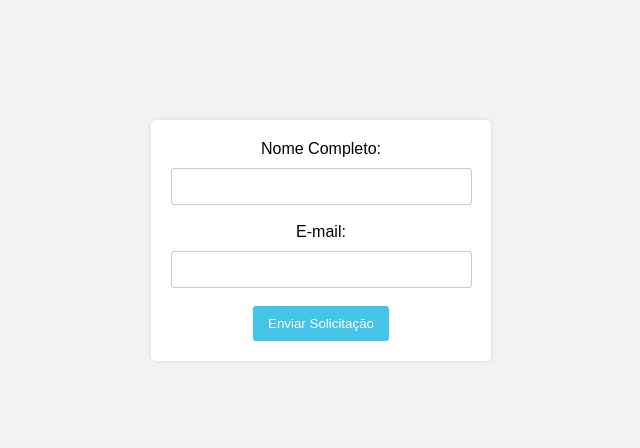
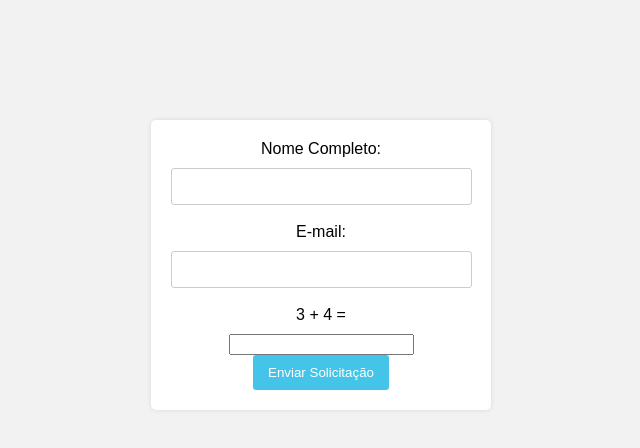
Before and after one commit to RafaPadilha123/ProntuarioPsico, a plain HTML site: page redefinir.html in a window 1280 px wide. Shown: the whole page, without its empty margins (319-959 px from the left). Drawn offline with Linux system fonts and the light colour scheme.

Commit message:
Update redefinir.html

```diff
--- a/redefinir.html
+++ b/redefinir.html
@@ -11,6 +11,10 @@
         <input type="text" id="nome" name="nome" required><br><br>
         <label for="email">E-mail:</label>
         <input type="email" id="email" name="email" required><br><br>
+        <div class="operation">
+            <label for="resposta"><span class="operation-numbers">3 + 4</span> =</label>
+            <input type="number" id="resposta">
+        </div>
         <button type="button" onclick="enviarSolicitacao()">Enviar Solicitação</button>
     </form>
     <script src="redefinir.js"></script>
```
